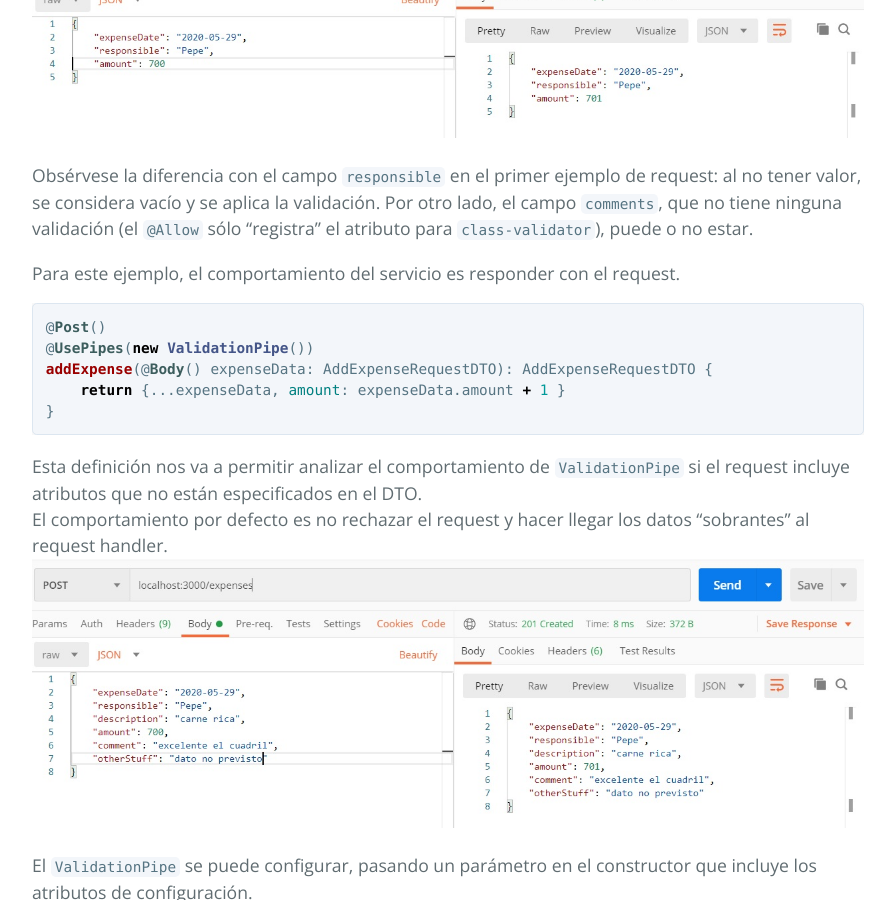
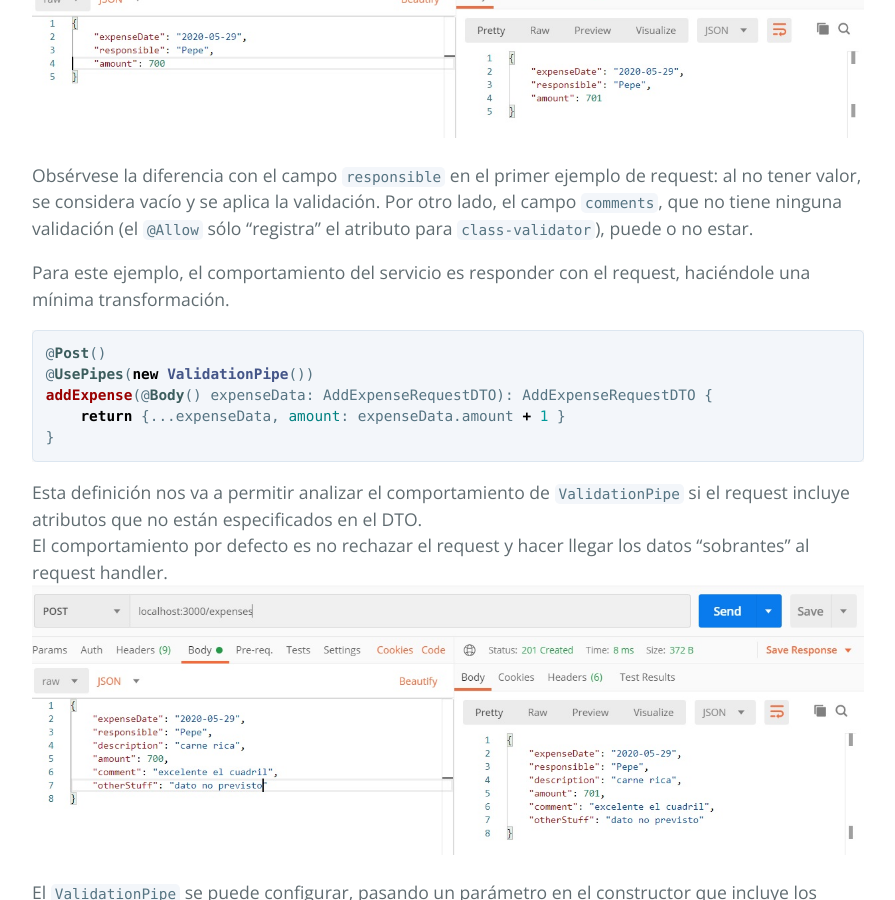
Before and after one commit to clombardi/bdsol-capacitacion-desarrollo, a Jekyll site: the page built from nestjs-basics/pipes.md, in a window 1280 px wide and 900 px high, scrolled down 3912 px. Shown: the whole window, without its empty margins (192-1087 px from the left). Built offline with Jekyll 4.4.1, drawn with Linux system fonts in a browser that asks for light colours; our own code applies the rules of GitHub Pages for plain Markdown files.

````diff
--- a/nestjs-basics/pipes.md
+++ b/nestjs-basics/pipes.md
@@ -1,5 +1,5 @@
 # Pipes
-En esta página vamos a comentar el rol de los _`Pipes`_, uno de los tipos específicos de middleware que provee NestJS. La información completa sobre este tema se puede consultar a partir [la página correspondiente en la documentación de NestJS](https://docs.nestjs.com/pipes).
+En esta página vamos a comentar el rol de los _Pipes_, uno de los tipos específicos de middleware que provee NestJS. La información completa sobre este tema se puede consultar a partir [la página correspondiente en la documentación de NestJS](https://docs.nestjs.com/pipes).
 
 El objetivo de los Pipes es hacer validaciones, y en algunos casos también transformaciones, sobre los _datos de entrada_, o sea los que llegan en el request: body, headers, parámetros de path y de query.
 
@@ -48,8 +48,8 @@ export class AddExpenseRequestDTO {
 }
 ```
 
-**Súper importante**
-Para usar `class-validator`, hay que usar una _clase_ para modelar el request body. ¿Por qué? Porque las interfaces no pasan la transpilación, y se necesita una estructura que esté presente en el runtime para poder implementar las validaciones.
+> **Súper importante**
+> Para usar `class-validator`, hay que usar una _clase_ para modelar el request body. ¿Por qué? Porque las interfaces no pasan la transpilación, y se necesita una estructura que esté presente en el runtime para poder implementar las validaciones.
 Por esta razón, `AddExpenseRequestDTO` es una `class` y no una `interface`.
 
 Este es un ejemplo de request que genera varios errores de validación.
@@ -70,7 +70,7 @@ El atributo `@IsOptional` deshabilita todos los chequeos si el atributo no está
 
 Obsérvese la diferencia con el campo `responsible` en el primer ejemplo de request: al no tener valor, se considera vacío y se aplica la validación. Por otro lado, el campo `comments`, que no tiene ninguna validación (el `@Allow` sólo "registra" el atributo para `class-validator`), puede o no estar.
 
-Para este ejemplo, el comportamiento del servicio es responder con el request.
+Para este ejemplo, el comportamiento del servicio es responder con el request, haciéndole una mínima transformación.
 ``` typescript
 @Post()
 @UsePipes(new ValidationPipe())
````
Also changed, not shown: index.md (+3 -0 lines), nestjs-basics/guards.md (added, +22 -0 lines).
